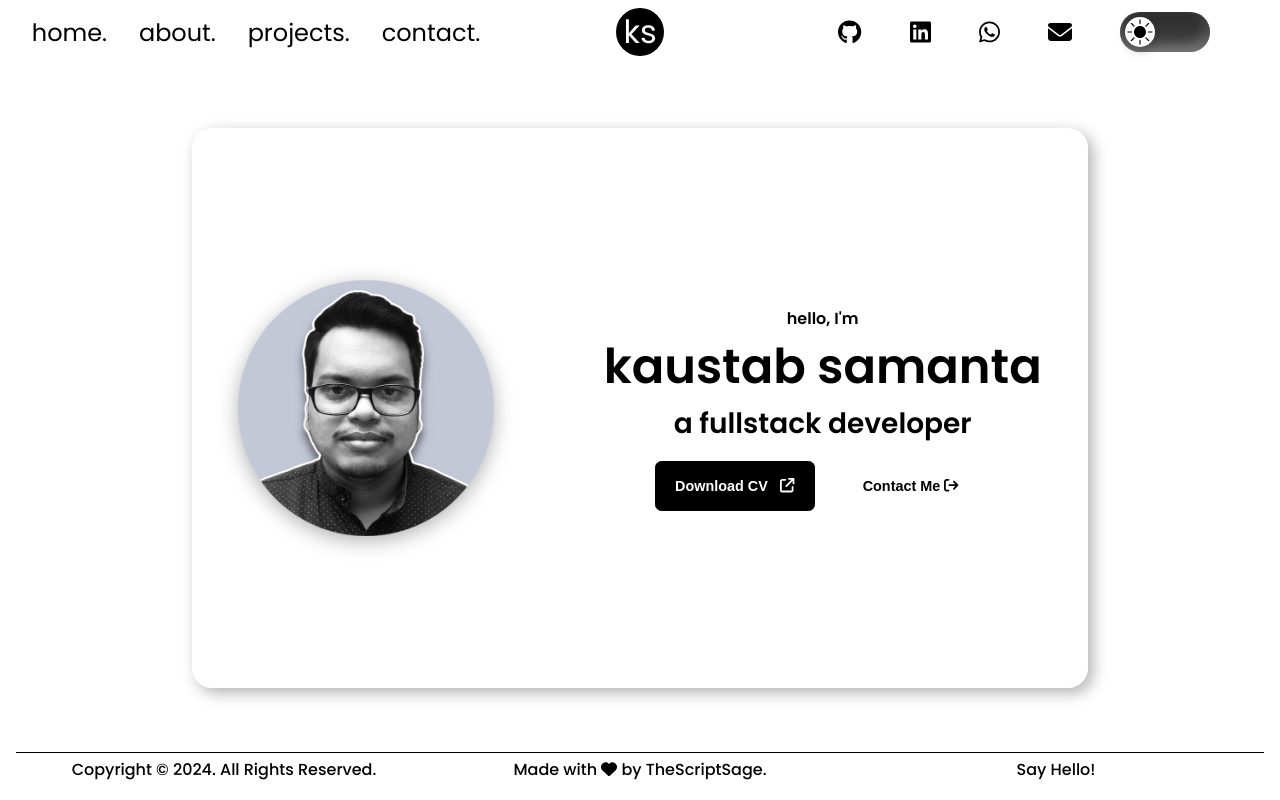
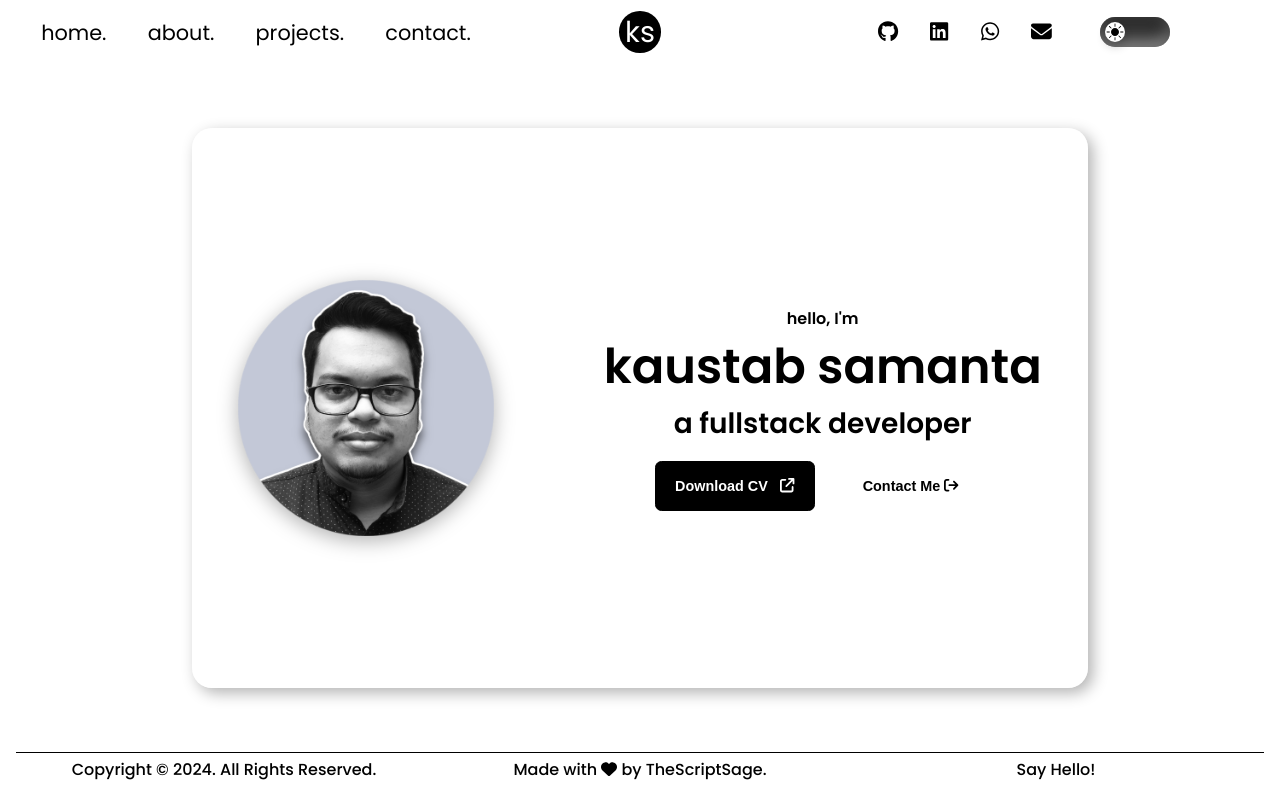
Before and after one commit to ScriptSage001/Kaustab-Personal-Portfolio, an Angular app: page / in a window 1280 px wide. Built offline with nearby package versions, Linux system fonts and the light colour scheme.

Commit message:
Header - Modified the sizes and gap of components

```diff
--- a/src/app/header/header.component.html
+++ b/src/app/header/header.component.html
@@ -3,8 +3,8 @@
         <ul class="nav-links">
             <li><a [routerLink]="['']">home.</a></li>
             <li><a [routerLink]="['']">about.</a></li>
-            <li><a href="">projects.</a></li>
-            <li><a href="">contact.</a></li>
+            <li><a [routerLink]="['']">projects.</a></li>
+            <li><a [routerLink]="['']">contact.</a></li>
         </ul>
     </div>
     <div class="logo">
--- a/src/app/header/header.component.scss
+++ b/src/app/header/header.component.scss
@@ -40,7 +40,7 @@
   .nav-links-container-right {
     .nav-links {
       justify-content: center;
-      gap: 3rem;
+      gap: 2rem;
 
       .icon:hover {
         transform: scale(1.1);
@@ -73,10 +73,12 @@
 
 /* COLOR MODE TOGGLE BUTTON */
 .dark-mode-toggler {
+  padding-left: 1rem;
+
   label {
     position: relative;
-    width: 90px;
-    height: 40px;
+    width: 80px;
+    height: 33px;
     display: block;
     background: var(--interactive);
     border-radius: 100px;
@@ -87,8 +89,8 @@
   label:after {
     content: '';
     position: absolute;
-    height: 30px;
-    width: 30px;
+    height: 23px;
+    width: 23px;
     background: var(--background);
     background-image: var(--toggle-icon);
     background-size: cover;
@@ -100,7 +102,7 @@
   }
 
   input:checked~label:after {
-    left: 85px;
+    left: 75px;
     transform: translateX(-100%);
     //background: linear-gradient(180deg, #777, #3a3a3a);
     background: var(--background);
@@ -122,3 +124,36 @@
     display: none;
   }
 }
+
+@media (max-width: 1400px) {
+  .desktop-nav {
+
+    .nav-links {
+      font-size: 1.3rem;
+    }
+
+    .logo {
+      width: 2.6rem;
+      height: 2.6rem;
+      font-size: 1.8rem;
+    }
+  }
+
+  .dark-mode-toggler {
+    label {
+      width: 70px;
+      height: 30px;
+    }
+
+    label:after {
+      height: 20px;
+      width: 20px;
+      top: 5px;
+      left: 5px;
+    }
+
+    input:checked~label:after {
+      left: 65px;
+    }
+  }
+}
```
